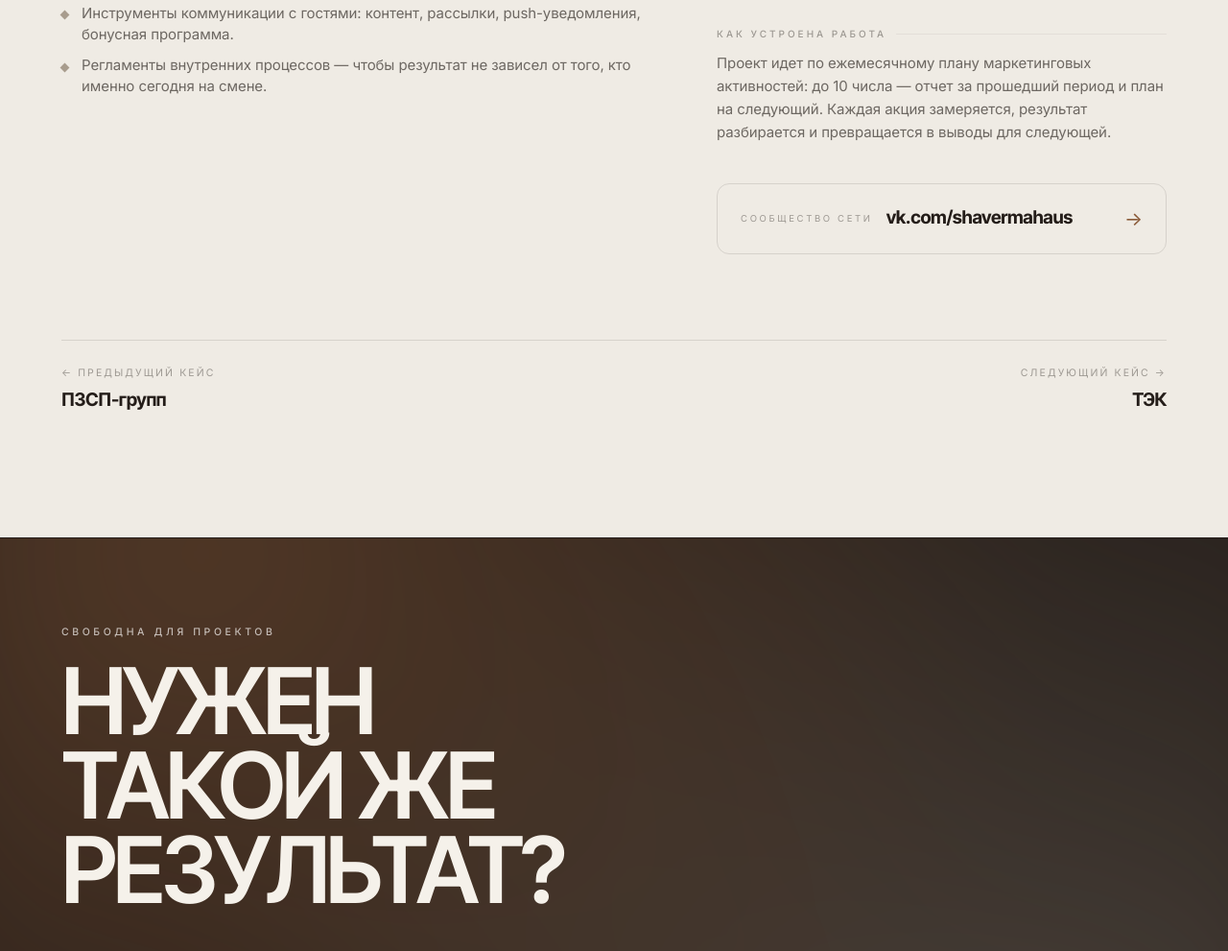
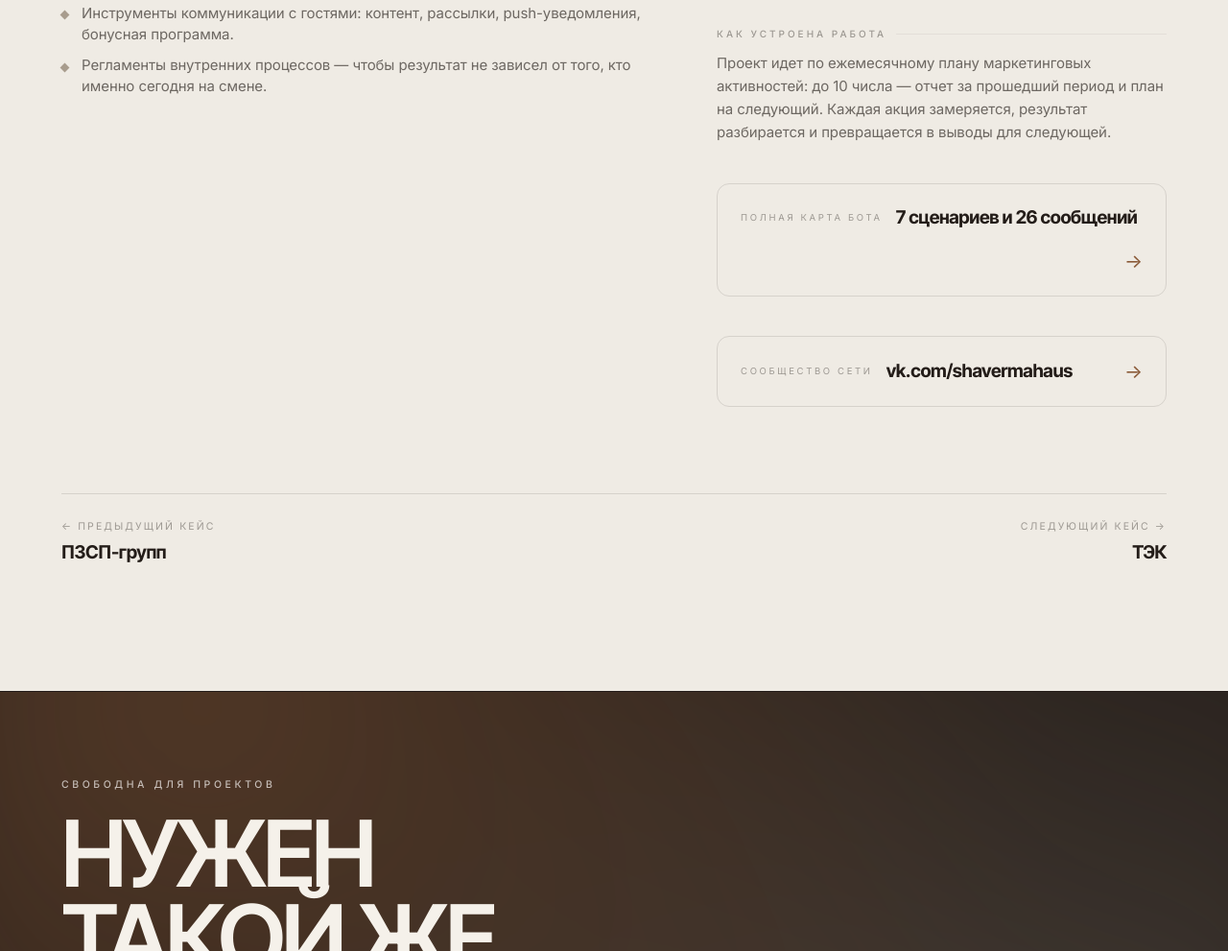
Before and after one commit to asmarkovasmm-lang/offers-2026, a plain HTML site: page cases/shaverma-haus/index.html in a window 1280 px wide. Shown: the part 1301-2292 px from the top of the page at 96% size. Drawn offline with Linux system fonts and the light colour scheme.

Commit message:
Link Shaverma Haus case to the full bot map

```diff
--- a/cases/shaverma-haus/index.html
+++ b/cases/shaverma-haus/index.html
@@ -683,6 +683,12 @@ footer.end h2{color:var(--cream)}
           </p>
         </div>
 
+        <a class="linkcard rv" href="./bot-map/" target="_blank" rel="noopener">
+          <span class="lc-k">Полная карта бота</span>
+          <span class="lc-v">7 сценариев и 26 сообщений</span>
+          <span class="lc-arrow" aria-hidden="true">→</span>
+        </a>
+
         <a class="linkcard rv" href="https://vk.com/shavermahaus" target="_blank" rel="noopener">
           <span class="lc-k">Сообщество сети</span>
           <span class="lc-v">vk.com/shavermahaus</span>
```
